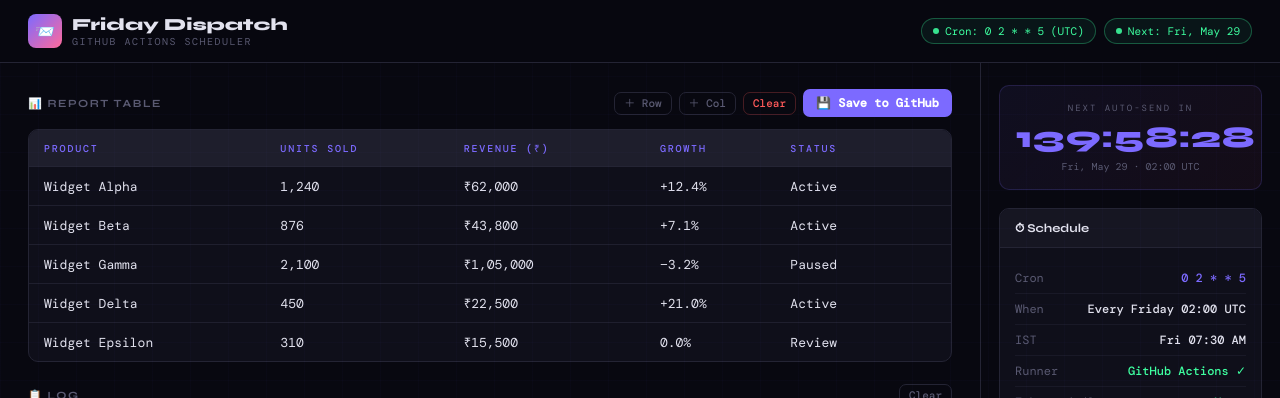
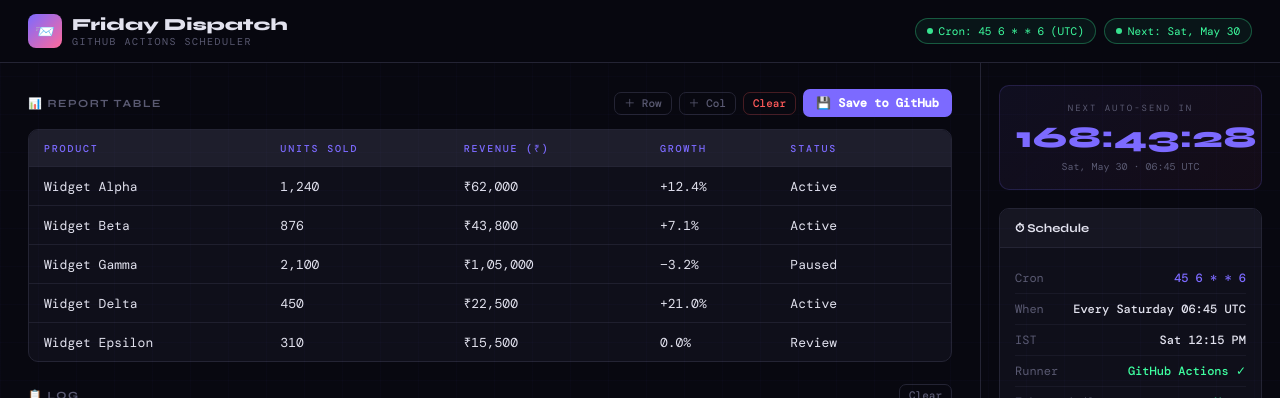
Before and after one commit to Alex-Learning-New/Friday-Mail, a website: page index.html in a window 1280 px wide. Shown: the top 398 px of the page. Drawn offline with nearby package versions, Linux system fonts and the light colour scheme.

Commit message:
Update index.html

```diff
--- a/index.html
+++ b/index.html
@@ -243,7 +243,7 @@
     </div>
   </div>
   <div style="display:flex;gap:8px;flex-wrap:wrap;">
-    <div class="pill on"><div class="dot"></div><span>Cron: 0 2 * * 5 (UTC)</span></div>
+    <div class="pill on"><div class="dot"></div><span>Cron: 45 6 * * 6 (UTC)</span></div>
     <div class="pill on"><div class="dot"></div><span id="nextLabel">calculating…</span></div>
   </div>
 </div>
@@ -298,9 +298,9 @@
     <div class="card">
       <div class="card-head"><div class="card-title">⏱ Schedule</div></div>
       <div class="card-body">
-        <div class="ir"><span class="ik">Cron</span><span class="iv a">0 2 * * 5</span></div>
-        <div class="ir"><span class="ik">When</span><span class="iv">Every Friday 02:00 UTC</span></div>
-        <div class="ir"><span class="ik">IST</span><span class="iv">Fri 07:30 AM</span></div>
+        <div class="ir"><span class="ik">Cron</span><span class="iv a">45 6 * * 6</span></div>
+        <div class="ir"><span class="ik">When</span><span class="iv">Every Saturday 06:45 UTC</span></div>
+        <div class="ir"><span class="ik">IST</span><span class="iv">Sat 12:15 PM</span></div>
         <div class="ir"><span class="ik">Runner</span><span class="iv g">GitHub Actions ✓</span></div>
         <div class="ir"><span class="ik">Tab needed?</span><span class="iv g">No ✓</span></div>
       </div>
@@ -516,8 +516,8 @@ function ghFetch(path, token, method='GET', body=null) {
 // ── countdown ─────────────────────────────────────────────────────
 function nextFriday() {
   const n = new Date();
-  const u = new Date(Date.UTC(n.getUTCFullYear(),n.getUTCMonth(),n.getUTCDate(),2,0,0,0));
-  const d = (5 - u.getUTCDay() + 7) % 7 || 7;
+  const u = new Date(Date.UTC(n.getUTCFullYear(),n.getUTCMonth(),n.getUTCDate(),6,45,0,0));
+  const d = (6 - u.getUTCDay() + 7) % 7 || 7;
   u.setUTCDate(u.getUTCDate() + d);
   return u;
 }
@@ -528,7 +528,7 @@ function tickCD() {
   document.getElementById('cdVal').textContent =
     `${String(h).padStart(2,'0')}:${String(m).padStart(2,'0')}:${String(s).padStart(2,'0')}`;
   document.getElementById('cdSub').textContent =
-    nf.toLocaleDateString(undefined,{weekday:'short',month:'short',day:'numeric'}) + ' · 02:00 UTC';
+    nf.toLocaleDateString(undefined,{weekday:'short',month:'short',day:'numeric'}) + ' · 06:45 UTC';
   document.getElementById('nextLabel').textContent =
     'Next: ' + nf.toLocaleDateString(undefined,{weekday:'short',month:'short',day:'numeric'});
 }
```
